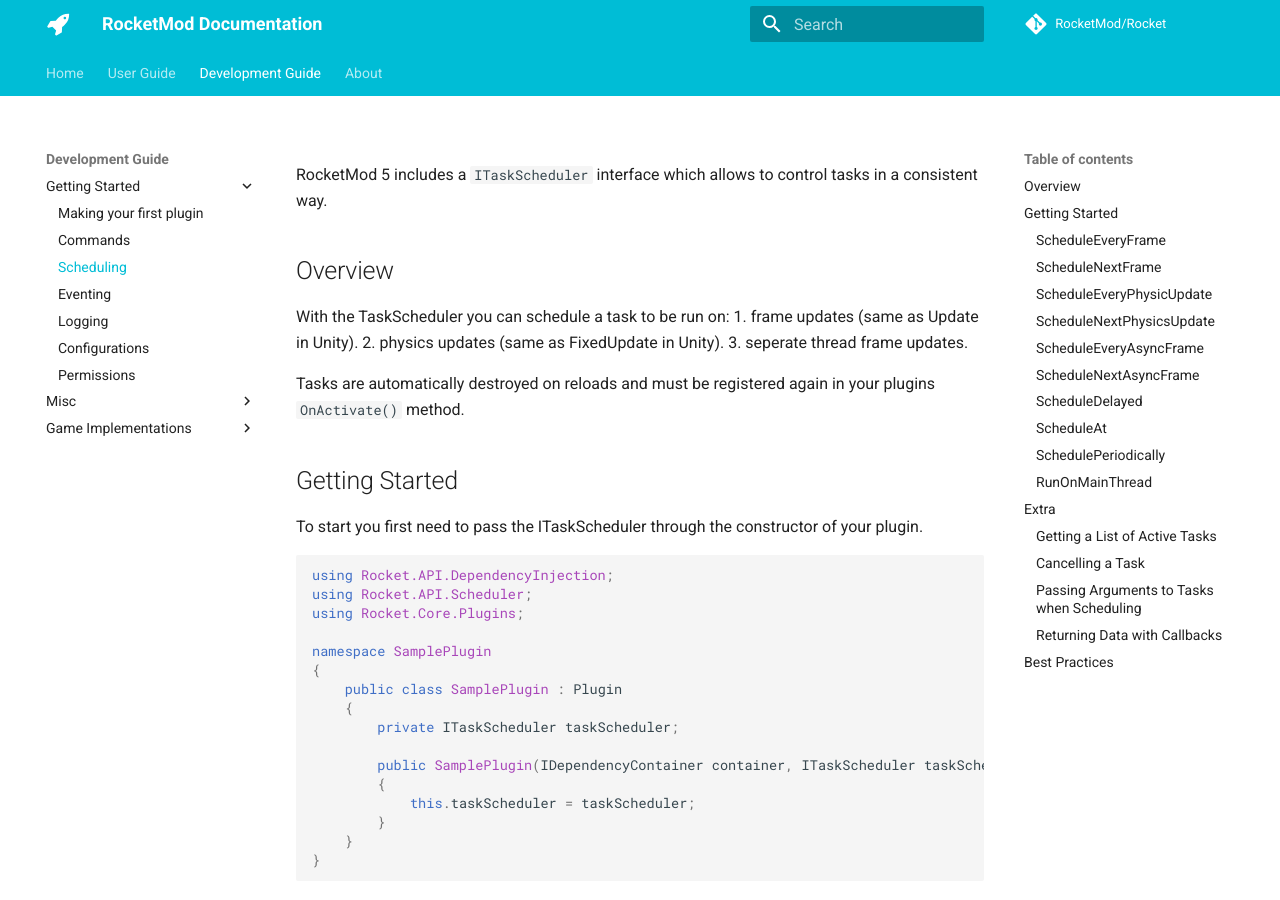
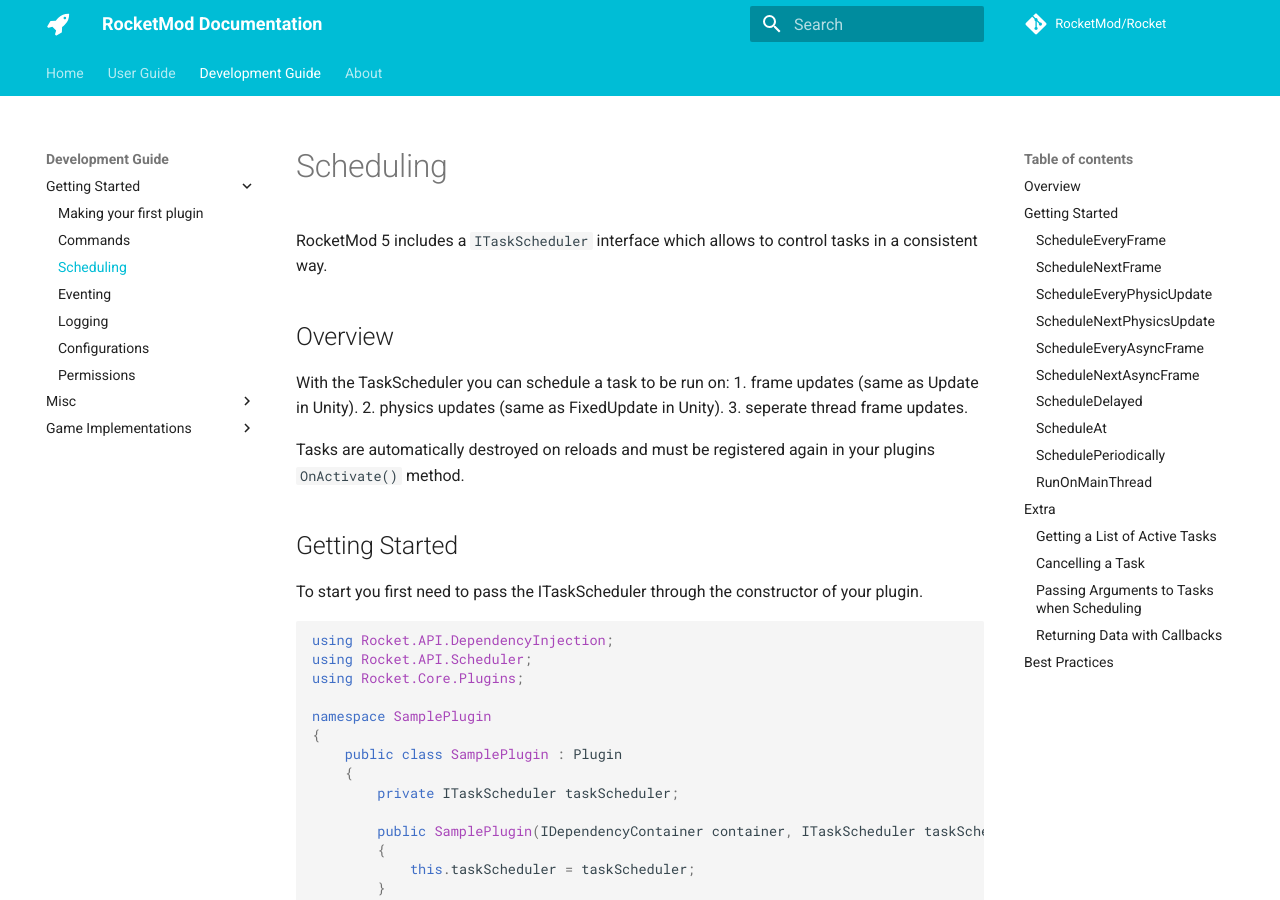
Before and after one commit to RocketMod/Rocket.Documentation, an MkDocs documentation site: the page built from content/development-guide/getting-started/scheduling.md, in a window 1280 px wide and 900 px high. Built offline with MkDocs 1.6.1 and Material for MkDocs 9.7.7, drawn with Linux system fonts in a browser that asks for light colours; comment, search, counter and statistics services are not loaded; old or Windows-style settings are respelled for this version of MkDocs.

Commit message:
Minor adjustments

````diff
--- a/content/development-guide/getting-started/scheduling.md
+++ b/content/development-guide/getting-started/scheduling.md
@@ -1,3 +1,5 @@
+# Scheduling
+
 RocketMod 5 includes a `ITaskScheduler` interface which allows to control tasks in a consistent way.
 
 ## Overview
@@ -182,7 +184,7 @@ public void SampleTaskCallback (MyObject sampleReturn)
 }
 ```
 
-# Best Practices
+## Best Practices
 Always use the TaskScheduler if you need to run tasks in a separate thread. The TaskScheduler provides RocketMod a uniform way to handle tasks in a consistent way. For example, this way RocketMod can dynamically schedule and run tasks based on current server load.
 
 In order to achieve this,
````
Also changed, not shown: content/development-guide/getting-started/commands.md (+1 -1 lines).
